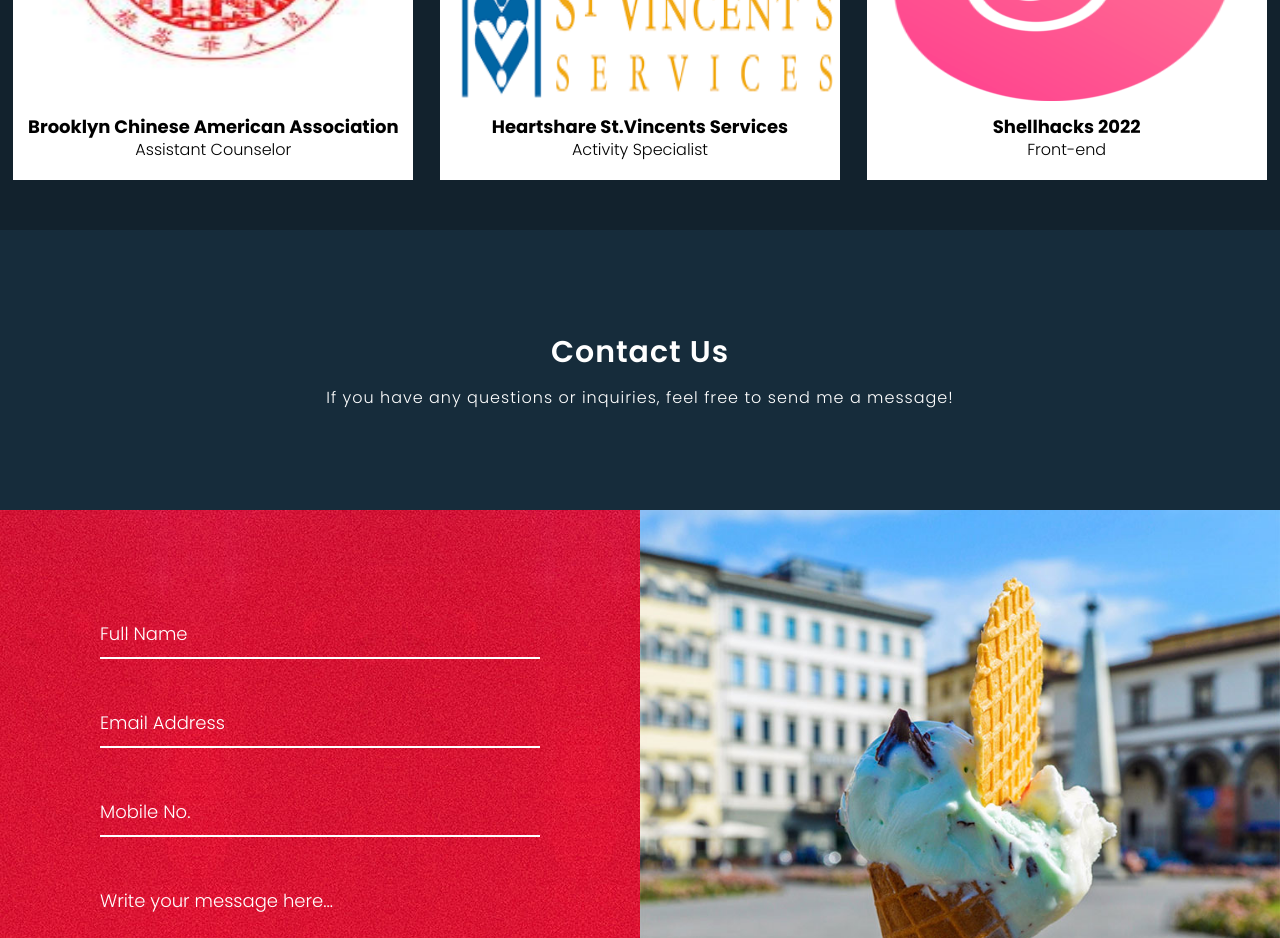
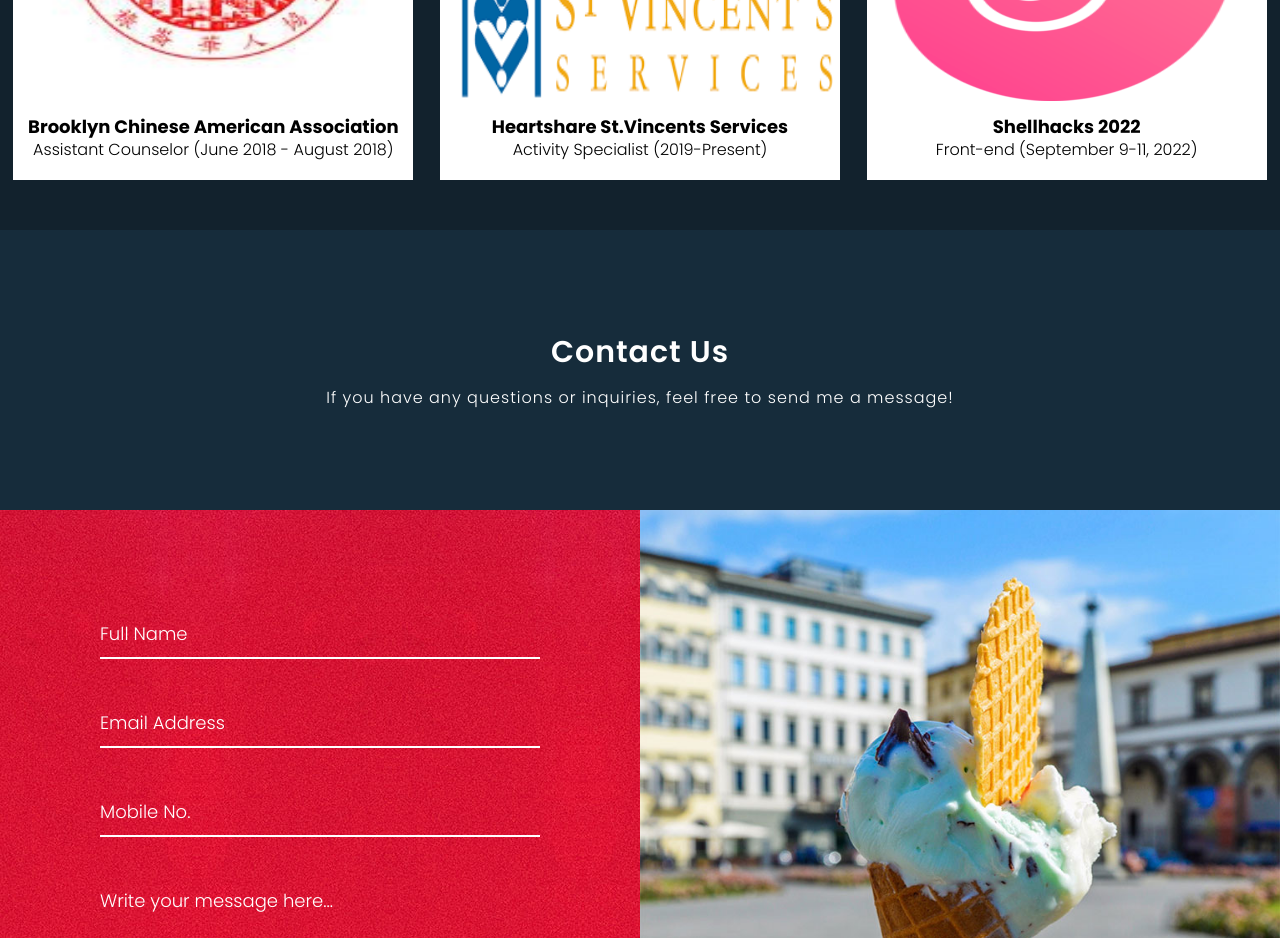
Before and after one commit to beaverseven/TemplateWebsite-main, a plain HTML site: page index.html in a window 1280 px wide. Shown: the part 6500-7438 px from the top of the page. Drawn offline with Linux system fonts and the light colour scheme.

Commit message:
Update index.html

```diff
--- a/index.html
+++ b/index.html
@@ -254,7 +254,7 @@
                                 <img src = "images/BCA.png">
                             </div>
                             <div class = "content">
-                                <h2> Brooklyn Chinese American Association <br> <span> Assistant Counselor</span></h2>
+                                <h2> Brooklyn Chinese American Association <br> <span> Assistant Counselor (June 2018 - August 2018) </span></h2>
                             </div>
                         </div>
                     </div>
@@ -264,7 +264,7 @@
                                 <img src = "images/heartshare.png">
                             </div>
                             <div class = "content">
-                                <h2> Heartshare St.Vincents Services <br> <span> Activity Specialist</span></h2>
+                                <h2> Heartshare St.Vincents Services <br> <span> Activity Specialist (2019-Present)</span></h2>
                             </div>
                         </div>
                     </div>
@@ -274,7 +274,7 @@
                                 <img src = "images/shell.png">
                             </div>
                             <div class = "content">
-                                <h2> Shellhacks 2022<br> <span> Front-end</span></h2>
+                                <h2> Shellhacks 2022<br> <span> Front-end (September 9-11, 2022)</span></h2>
                             </div>
                         </div>
                     </div>
```
